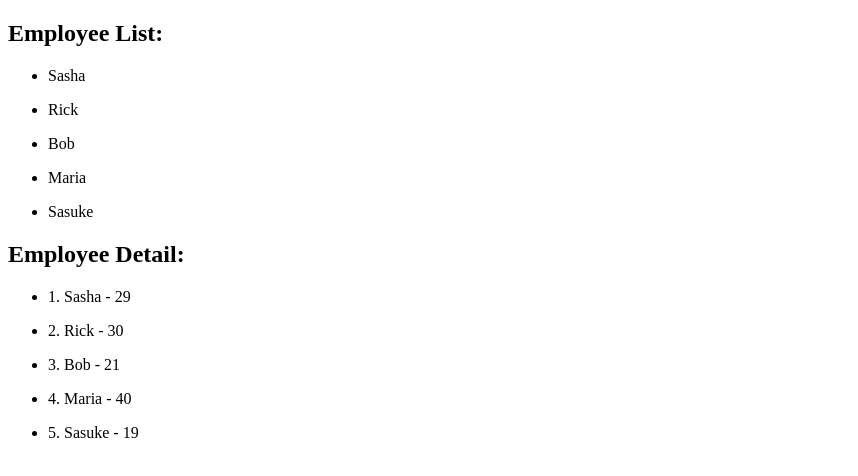
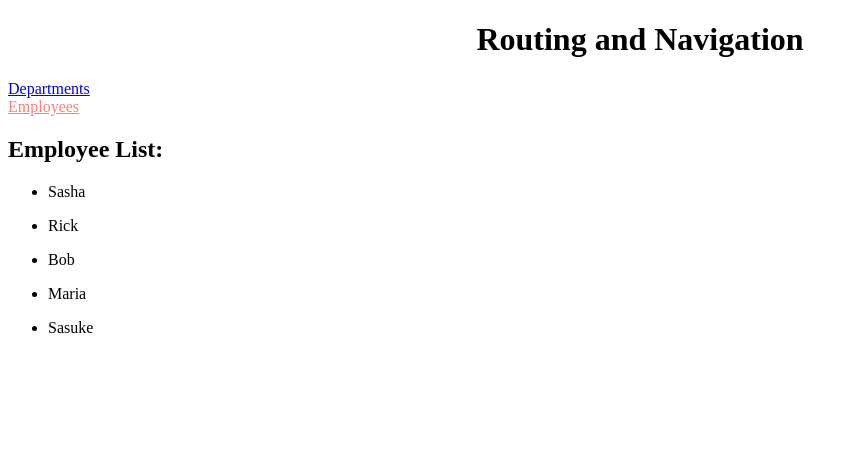
Before and after one commit to AshciR/angular-tutorial, an Angular app: page /employees in a window 1280 px wide. Before the commit this address led to /. Shown: the top 476 px of the page, without its empty margins (0-858 px from the left). Built offline with nearby package versions, Linux system fonts and the light colour scheme.

Commit message:
Finish lesson 23, Routing and Navigation

```diff
--- a/src/app/app-routing.module.ts
+++ b/src/app/app-routing.module.ts
@@ -1,11 +1,17 @@
 import { NgModule } from '@angular/core';
 import { Routes, RouterModule } from '@angular/router';
+import { DepartmentListComponent } from './department-list/department-list.component';
+import { EmployeeListComponent } from './employee-list/employee-list.component';
 
 
-const routes: Routes = [];
+const routes: Routes = [
+  { path: 'departments', component: DepartmentListComponent },
+  { path: 'employees', component: EmployeeListComponent },
+];
 
 @NgModule({
   imports: [RouterModule.forRoot(routes)],
   exports: [RouterModule]
 })
 export class AppRoutingModule { }
+export const routingComponents = [DepartmentListComponent, EmployeeListComponent]
--- a/src/app/app.component.html
+++ b/src/app/app.component.html
@@ -1,2 +1,7 @@
-<app-employee-list></app-employee-list>
-<app-employee-detail></app-employee-detail>
+<h1 style="text-align: center;">Routing and Navigation</h1>
+<nav>
+    <a routerLink="/departments" routerLinkActive="active">Departments </a>
+    <br>
+    <a routerLink="/employees" routerLinkActive="active">Employees </a>
+</nav>
+<router-outlet></router-outlet>
--- /dev/null
+++ b/src/app/department-list/department-list.component.html
@@ -0,0 +1 @@
+<p>department-list works!</p>
--- /dev/null
+++ b/src/app/department-list/department-list.component.ts
@@ -0,0 +1,19 @@
+import { Component, OnInit } from '@angular/core';
+
+@Component({
+  selector: 'app-department-list',
+  templateUrl: './department-list.component.html',
+  styleUrls: ['./department-list.component.css']
+})
+export class DepartmentListComponent implements OnInit {
+
+  public departments: object[] = [
+
+  ];
+
+  constructor() { }
+
+  ngOnInit() {
+  }
+
+}
--- a/src/styles.css
+++ b/src/styles.css
@@ -1 +1,5 @@
 /* You can add global styles to this file, and also import other style files */
+
+nav a.active {
+    color: salmon;
+}
```
Also changed, not shown: src/app/app.module.ts (+4 -4 lines), src/app/department-list/department-list.component.css (added), 1 other file (tests, documents, lock files or other folders).
